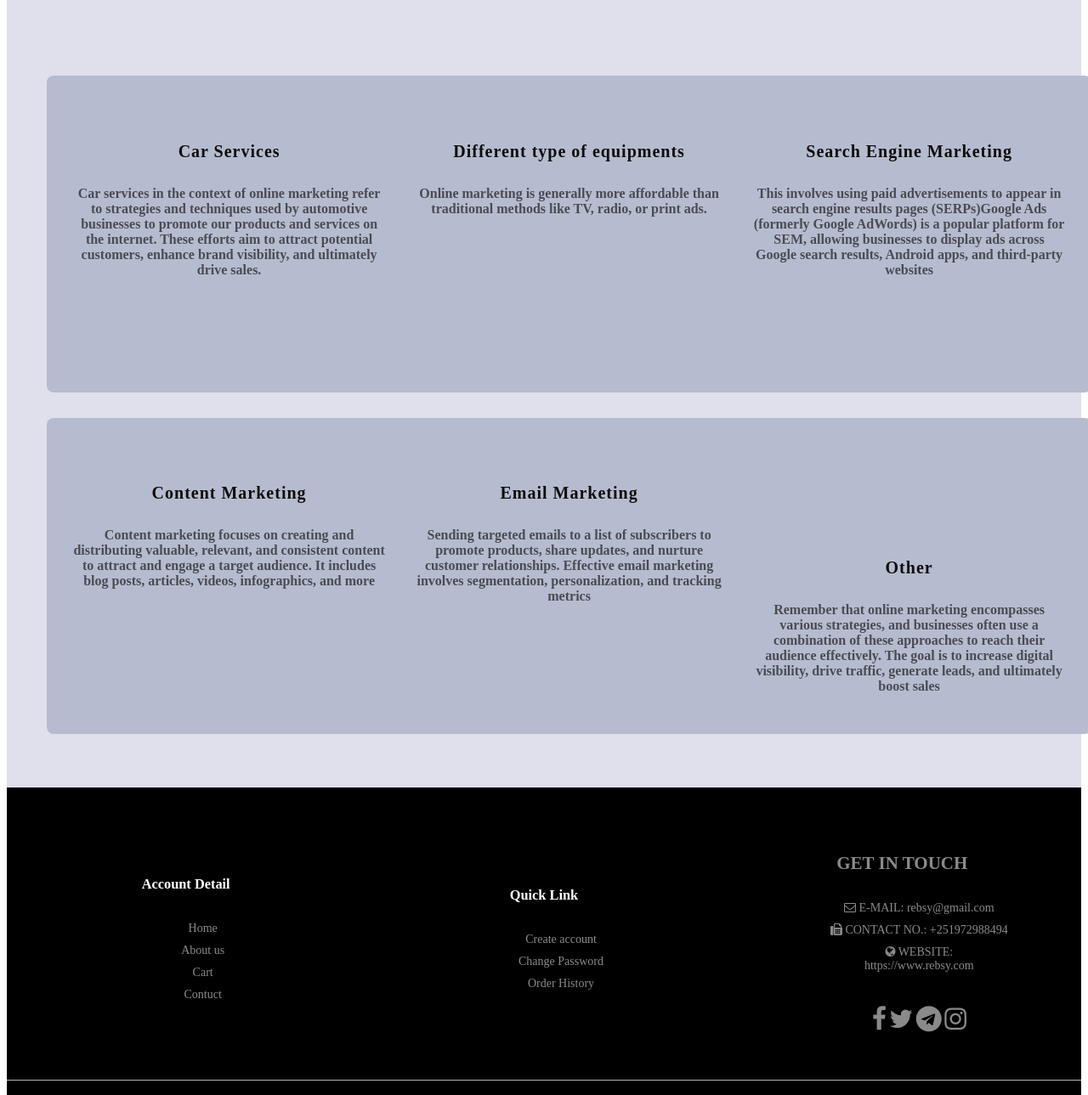
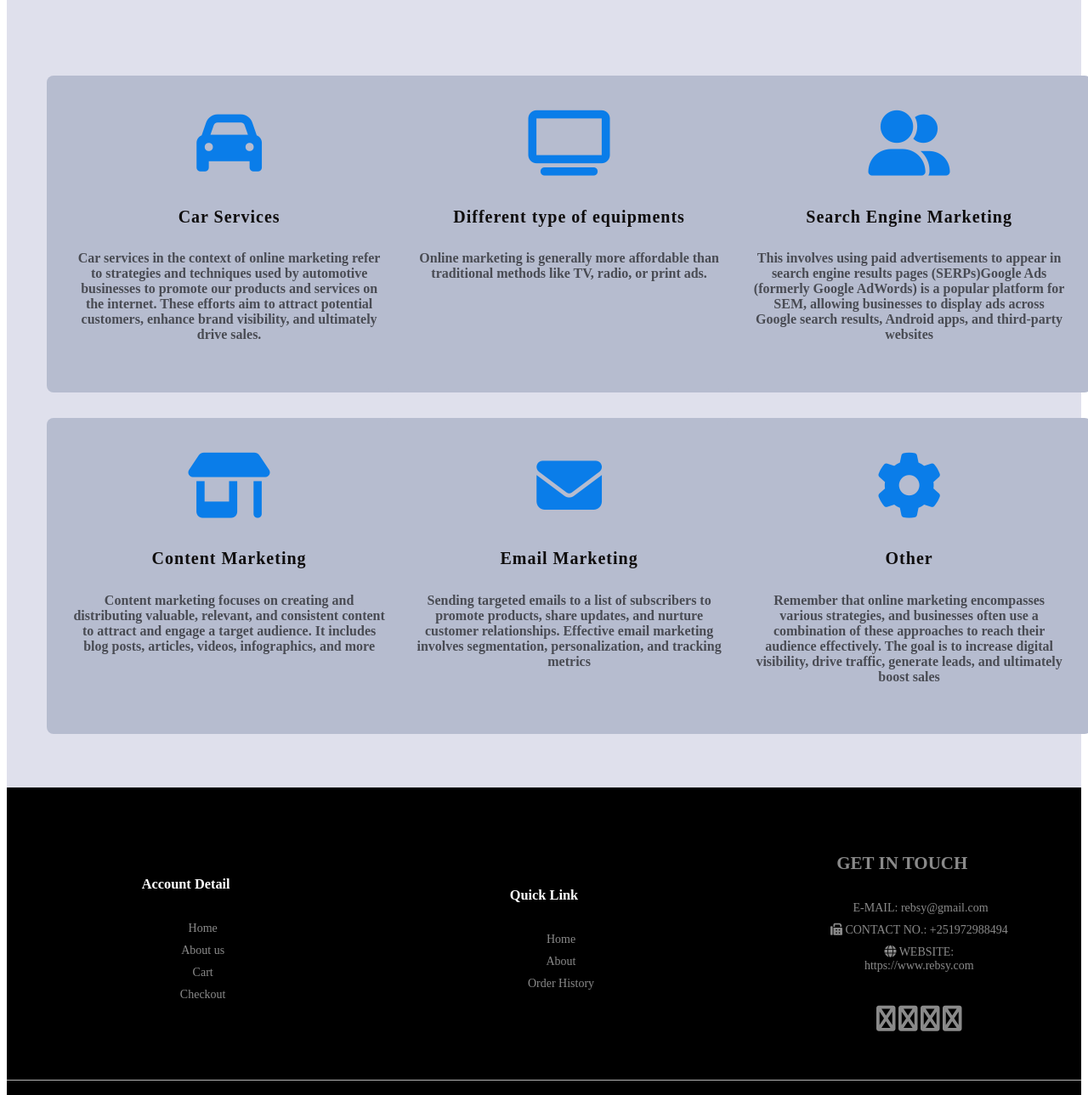
Before and after one commit to rajifan/online-marketing, a plain HTML site: page HTML/service.html in a window 1280 px wide. Shown: the part 380-1669 px from the top of the page at 85% size. Drawn offline with Linux system fonts and the light colour scheme.

Commit message:
update service page

```diff
--- a/CSS/styleservice.css
+++ b/CSS/styleservice.css
@@ -1,4 +1,4 @@
-
+/***style service**/
 header{
   width: 100%;
   height: 15vh;
--- a/HTML/service.html
+++ b/HTML/service.html
@@ -3,33 +3,33 @@
 <head>
     <meta charset="UTF-8">
     <meta name="viewport" content="width=device-width, initial-scale=1.0">
-    <link rel="icon" href="../Images/serviceico.ico">
     <title>REBSY | Online Market</title>
     <link rel="stylesheet" href="../CSS/styleservice.css">
-    <link rel="stylesheet" href="https://cdnjs.cloudflare.com/ajax/libs/font-awesome/4.7.0/css/font-awesome.min.css">
+    <link rel="stylesheet" href="https://cdnjs.cloudflare.com/ajax/libs/font-awesome/6.5.1/css/all.min.css">
 
 </head>
 <body>
+
     <!--header -->
     <header>
-        <div class="logo">
-
+      <nav><div class="logo">
               <span class="r" title="Raji Kumsa">R</span>
               <span class="e" title="Edaso Guja">E</span>
               <span class="b" title="Bosona Gosaye">B</span>
               <span class="s" title="Saad Zenu">S</span>
         <span class="y" title="Yadeal Zelalem">Y</span>
            </div>
-             <nav>
       <div class="mid">
       <a href="../index.html">Home</a>
-        <a href="shopping.html">Shopping Chart</a>
-        <a href="service.html">Services</a>
-        <a href="contactus.html">Contuct Us</a>
-        <a href="product1.html">Product</a>
+      <a href="../HTML/service.html">Services</a>
+      <a href="../HTML/About.html">About Us</a>
+      <a href="../HTML/product1.html">Product</a>
+      <a href="contact.html">Contuct Us</a>
       </div>
       </nav>
       </header>
+
+        <!--service html start-->
 
         <!--service html start-->
 
@@ -39,14 +39,14 @@
                  <h1>Our Services <span></span></h1>
                  <div class="cards">
                     <div class="card">
-                       <i class="fa-brands fa-chromecast"></i>
+                      <i class="fa-solid fa-car"></i>
                         <h2>Car Services</h2>
     <p>Car services in the context of online marketing refer to strategies and techniques used by automotive businesses to promote our products and services on the internet. These efforts aim to attract potential customers, enhance brand visibility, and ultimately drive sales. </p>
 
 
                     </div>
                     <div class="card">
-                        <i class="fa-solid fa-layer-group"></i>
+                      <i class="fa-solid fa-tv"></i>
                         <h2>Different type of equipments</h2>
     <p>Online marketing is generally more affordable than traditional methods like TV, radio, or print ads.</p>
 
@@ -60,7 +60,7 @@
 
                     </div>
                     <div class="card">
-                       <i class="fa-solid fa-user-group"></i>
+                      <i class="fa-solid fa-shop"></i>
                         <h2>Content Marketing</h2>
     <p>Content marketing focuses on creating and distributing valuable, relevant, and consistent content to attract and engage a target audience. It includes blog posts, articles, videos, infographics, and more</p>
 
@@ -68,7 +68,7 @@
                     </div>
 
                     <div class="card">
-                       <i class="fa-solid fa-layer-group"></i>
+                      <i class="fa-solid fa-envelope"></i>
                         <h2>Email Marketing</h2>
     <p>Sending targeted emails to a list of subscribers to promote products, share updates, and nurture customer relationships. Effective email marketing involves segmentation, personalization, and tracking metrics</p>
 
@@ -80,11 +80,7 @@
                         <h2>Other</h2>
     <p>Remember that online marketing encompasses various strategies, and businesses often use a combination of these approaches to reach their audience effectively. The goal is to increase digital visibility, drive traffic, generate leads, and ultimately boost sales</p>
 
-
                     </div>
-
-
-
                  </div>
             </div>
         </div>
@@ -96,17 +92,17 @@
             <div class="footer-col-3">
               <h3>Account Detail</h3>
               <ul>
-                <li><a href="../index.html">Home</a></li>
-           <li><a href="About.html">About us</a></li>
-           <li><a href="shopping.html">Cart</a></li>
-           <li><a href="contact.html">Contuct</a></li>
+                <li><a href="#">Home</a></li>
+           <li><a href="#">About us</a></li>
+           <li><a href="#">Cart</a></li>
+           <li><a href="#">Checkout</a></li>
               </ul>
             </div>
             <div class="footer-col-4">
               <h3>Quick Link</h3>
               <ul>
-                <li><a href="signup.html">Create account</a></li>
-                <li><a href="#">Change Password</a></li>
+                <li><a href="../index.html">Home</a></li>
+                <li><a href="About.html"></a>About</li>
                 <li><a href="#">Order History</a></li>
               </ul>
             </div>
@@ -118,10 +114,10 @@
               <li><i class="fa fa-globe" aria-hidden="true"></i> WEBSITE:<a href="#" class="footer-website"> https://www.rebsy.com</a></li>
             </ul>
             <ul class="social-media">
-              <li><a href="https://www.facebook.com"><i class="fa fa-facebook"></i></a></li>
-              <li><a href="https://www.twitter.com"><i class="fa fa-twitter"></i></a></li>
-              <li><a href="https://web.telegram.org"><i class="fa fa-telegram"></i></a></li>
-              <li><a href="https://www.instagram.com"><i class="fa fa-instagram"></i></a></li>
+              <li><a href="#"><i class="fa fa-facebook" title="facebook"></i></a></li>
+              <li><a href="#"><i class="fa fa-twitter" title="twitter"></i></a></li>
+              <li><a href="#"><i class="fa fa-telegram" title="telegram"></i></a></li>
+              <li><a href="#"><i class="fa fa-instagram" title="instagram"></i></a></li>
             </ul>
           </div>
         </div>
```
Lines whose indentation alone changed are shown as unchanged.
